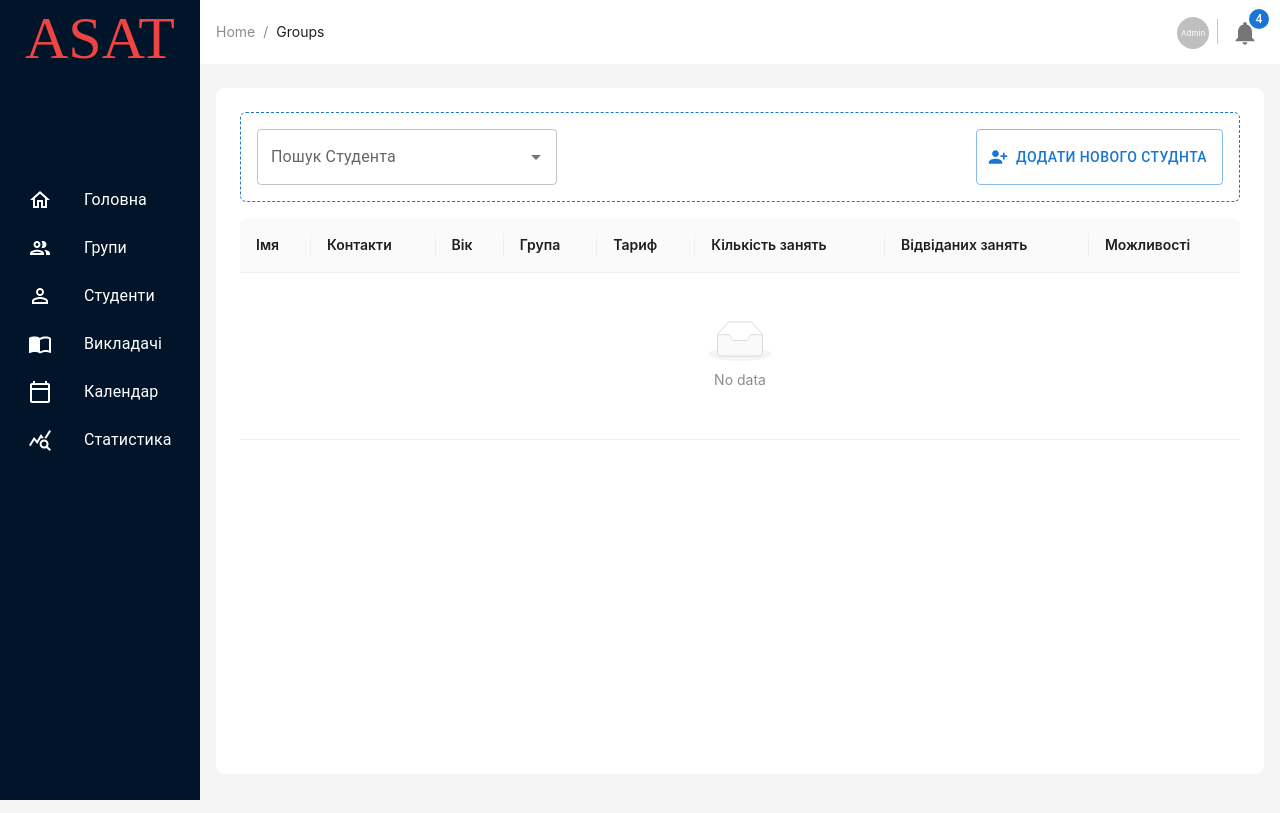
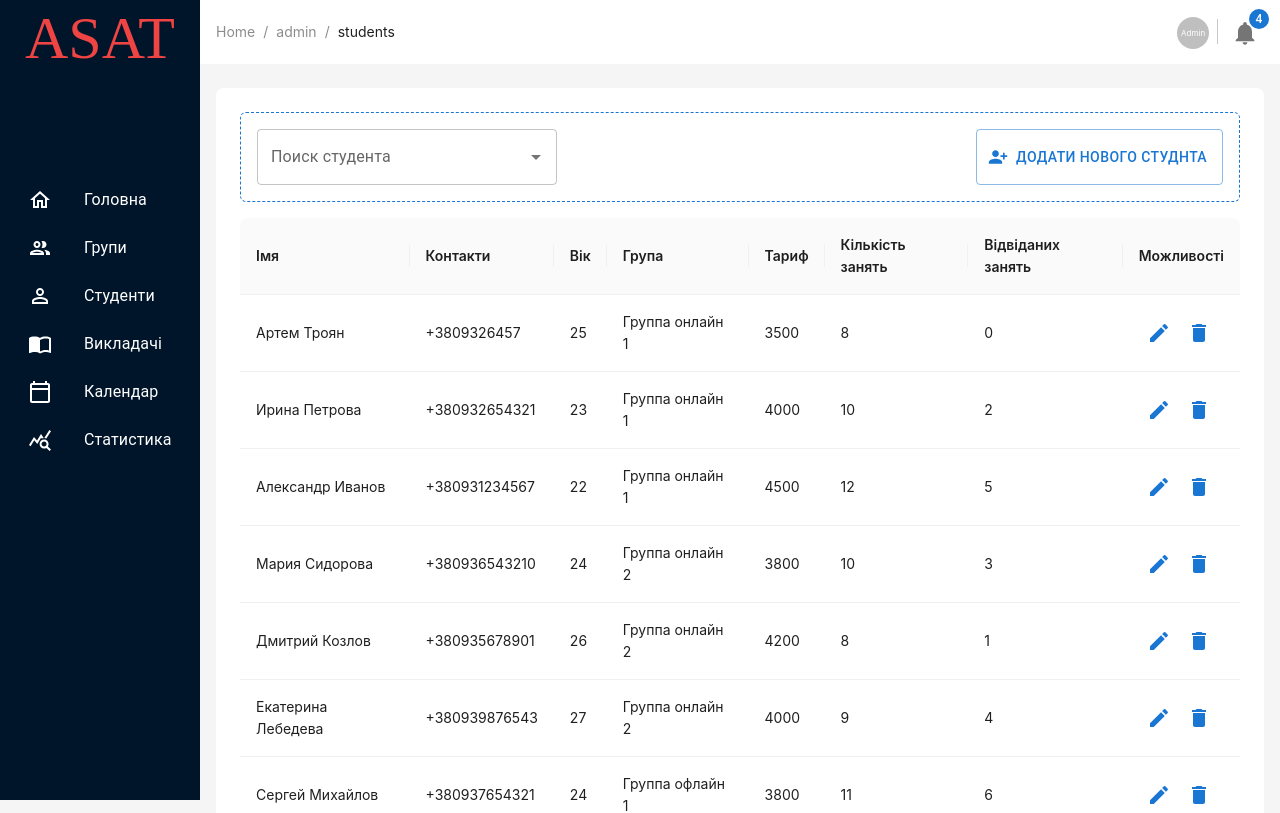
Before and after one commit to troanart/Test-ehs, a Next.js app: page /admin/students in a window 1280 px wide. Shown: the top 813 px of the page. Built offline with nearby package versions, Linux system fonts and the light colour scheme.

Commit message:
добавление нових измений в групи и студенти

```diff
--- a/app/admin/students/page.js
+++ b/app/admin/students/page.js
@@ -1,15 +1,35 @@
-import React from "react";
-import ColorToggleButton from "@/app/ui/common/groups/filter-btn";
+"use client";
+
+import React, { useEffect, useState } from "react";
+
 import AddStudents from "@/app/ui/common/students/add-button-students";
 import StudentTable from "@/app/ui/common/students/students-table";
 import SearchPanel from "@/app/ui/common/students/search-panel";
 
 export default function students() {
+  const [students, setStudents] = useState([]);
+  useEffect(() => {
+    const fetchData = async () => {
+      try {
+        const response = await fetch("/api/data/students");
+        if (!response.ok) {
+          throw new Error("Network response was not ok");
+        }
+        const studentsData = await response.json();
+        setStudents(studentsData);
+      } catch (error) {
+        console.error("Error fetching data:", error);
+      }
+    };
+
+    fetchData();
+  }, []);
+
   return (
     <div>
       <div className="mb-4 p-4 rounded-md border-[#1976d2] border-[1px] border-dashed flex ">
         <div className="mr-auto">
-          <SearchPanel />
+          <SearchPanel students={students} />
         </div>
         <AddStudents />
       </div>
--- a/app/ui/common/Header/components/breadcramp.js
+++ b/app/ui/common/Header/components/breadcramp.js
@@ -1,17 +1,19 @@
-'use client'
-
 import React from "react";
 import { Breadcrumb } from "antd";
-const BreadcrumbComponent = () => (
-  <Breadcrumb
-    items={[
-      {
-        title: "Home",
-      },
-      {
-        title: "Groups",
-      },
-    ]}
-  />
-);
+import { useRouter } from "next/router";
+
+const BreadcrumbComponent = () => {
+  const router = useRouter();
+  const pathSegments = router.asPath.split("/").filter((segment) => segment);
+
+  return (
+    <Breadcrumb>
+      <Breadcrumb.Item href="/">Home</Breadcrumb.Item>
+      {pathSegments.map((segment, index) => (
+        <Breadcrumb.Item key={index}>{segment}</Breadcrumb.Item>
+      ))}
+    </Breadcrumb>
+  );
+};
+
 export default BreadcrumbComponent;
--- a/app/ui/common/students/search-panel.js
+++ b/app/ui/common/students/search-panel.js
@@ -4,16 +4,28 @@ import * as React from "react";
 import { useState, useEffect } from "react";
 import TextField from "@mui/material/TextField";
 import Autocomplete from "@mui/material/Autocomplete";
-// import api from '@/app/utils/api';
 
-export default function SearchPanel() {
+export default function SearchPanel({ students, onSearch }) {
+  const [searchValue, setSearchValue] = useState("");
+
+  const handleSearchChange = (event, newValue) => {
+    setSearchValue(newValue);
+    onSearch(newValue); // Вызываем функцию обратного вызова с новым значением поиска
+  };
+
   return (
     <Autocomplete
       disablePortal
       id="combo-box-demo"
       sx={{ width: 300 }}
+      options={students.map((student) => student.name)} // Опции для автозаполнения - имена студентов
       renderInput={(params) => (
-        <TextField {...params} label="Пошук Студента " />
+        <TextField
+          {...params}
+          label="Поиск студента"
+          value={searchValue}
+          onChange={handleSearchChange}
+        />
       )}
     />
   );
--- a/app/ui/common/students/students-table.js
+++ b/app/ui/common/students/students-table.js
@@ -4,7 +4,6 @@ import { Table } from "antd";
 import IconButton from "@mui/material/IconButton";
 import EditIcon from "@mui/icons-material/Edit";
 import DeleteIcon from "@mui/icons-material/Delete";
-// import api from '@/app/utils/api';
 
 const columns = [
   {
@@ -43,7 +42,6 @@ const columns = [
   {
     title: "Відвіданих занять",
     dataIndex: "checkLessons",
-
     render: (name) => `${name}`,
   },
   {
@@ -66,8 +64,8 @@ const columns = [
 ];
 
 const StudentTable = () => {
-  const [data, setData] = useState();
-  const [loading, setLoading] = useState(false);
+  const [students, setStudents] = useState([]);
+  const [loading, setLoading] = useState(true);
   const [tableParams, setTableParams] = useState({
     pagination: {
       current: 1,
@@ -78,24 +76,28 @@ const StudentTable = () => {
   useEffect(() => {
     const fetchData = async () => {
       try {
-        const studentsData = await api.getStudents();
-        setData(studentsData);
+        const response = await fetch("/api/data/students");
+        if (!response.ok) {
+          throw new Error("Network response was not ok");
+        }
+        const studentsData = await response.json();
+        setStudents(studentsData);
         setLoading(false);
-        setTableParams({
-          ...tableParams,
+        setTableParams((prevParams) => ({
+          ...prevParams,
           pagination: {
-            ...tableParams.pagination,
-            total: 200,
+            ...prevParams.pagination,
+            total: studentsData.length, // Установите общее количество элементов
           },
-        });
+        }));
       } catch (error) {
         console.error("Error fetching data:", error);
-        loading;
+        setLoading(false);
       }
     };
 
     fetchData();
-  });
+  }, []);
 
   const handleTableChange = (pagination, filters, sorter) => {
     setTableParams({
@@ -103,20 +105,18 @@ const StudentTable = () => {
       filters,
       ...sorter,
     });
+  };
 
-    if (pagination.pageSize !== tableParams.pagination?.pageSize) {
-      setData([]);
-    }
-  };
   return (
     <Table
       columns={columns}
       rowKey={(record) => record._id}
-      dataSource={data}
+      dataSource={students}
       pagination={tableParams.pagination}
       loading={loading}
       onChange={handleTableChange}
     />
   );
 };
+
 export default StudentTable;
```
Also changed, not shown: app/ui/common/groups/groups-card.js (+1 -11 lines).
